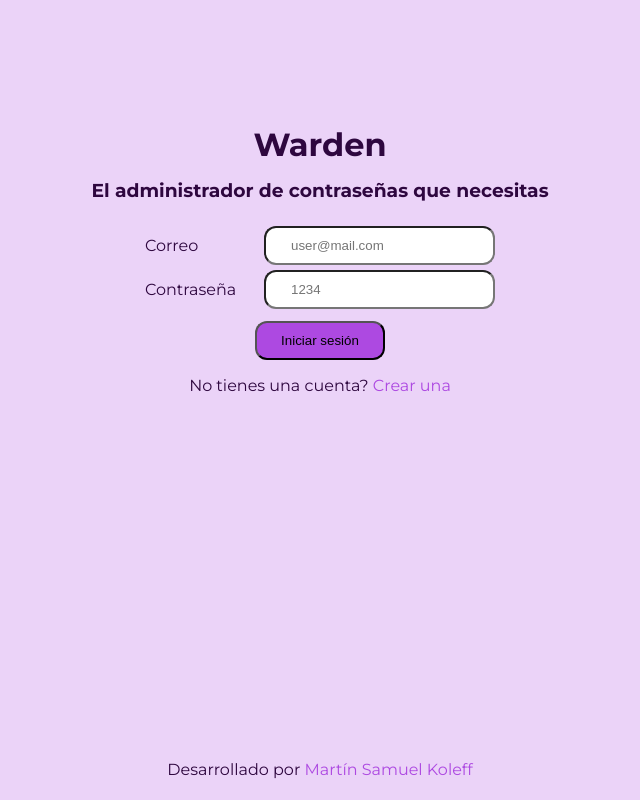
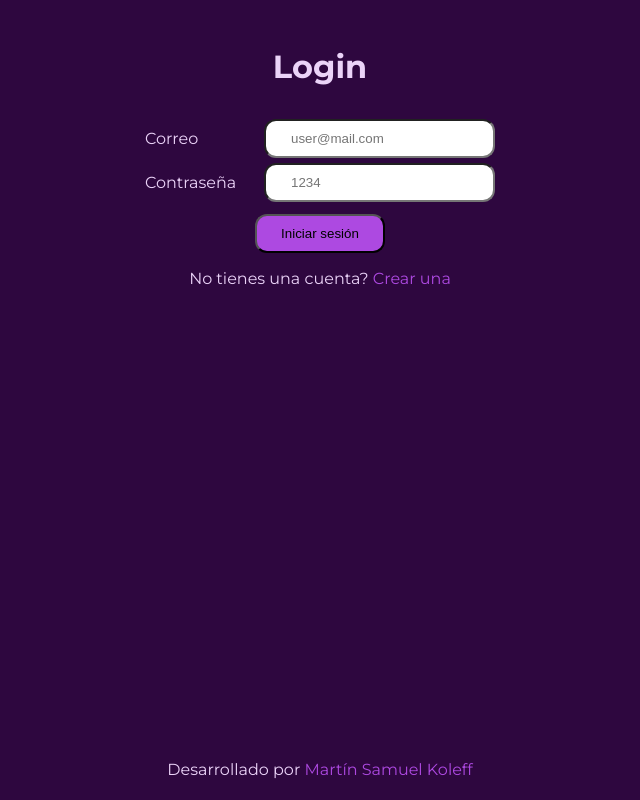
Before and after one commit to SamuelKoleff/warden-web, a plain HTML site: page login.html in a window 1280 px wide. Shown: the whole page, without its empty margins (320-960 px from the left). Drawn offline with Linux system fonts and the light colour scheme; a web font is replaced by a local one.

Commit message:
update: cambio contenedor-titulo

```diff
--- a/css/style.css
+++ b/css/style.css
@@ -1,12 +1,14 @@
 :root{
-  --lightColor: #2E073F;
-  --darkColor: #EBD3F8;
+  --purpleDarkColor: #2E073F;
+  --purpleColor: #7A1CAC;
+  --purpleLightColor: #AD49E1;
+  --lightColor: #EBD3F8;
 }
 
 @media (prefers-color-scheme: dark) {
   :root {
-    --lightColor: #EBD3F8;
-    --darkColor: #2E073F;
+    --lightColor: #2E073F;
+    --purpleDarkColor: #EBD3F8;
   }
 }
 
@@ -19,7 +21,7 @@ body {
     font-style: normal;
     user-select: none;
     color: var(--lightColor);
-    background-color: var(--darkColor);
+    background-color: var(--purpleDarkColor);
     display: flex;
     align-items: center;
     justify-content: center;
@@ -27,15 +29,9 @@ body {
 }
 
 #titulo {
-  margin-top: 125px;
+  margin-top: 50%;
   text-align: center;
-  margin-bottom: 0%;
-  font-weight: 40px;
-}
-
-#descripcion {
-  font-weight: 30px;
-  margin-top: 15px;
+  margin-bottom: 30%;
 }
 
 #contenedor-formulario {
--- a/index.html
+++ b/login.html
@@ -4,7 +4,7 @@
 <head>
   <meta charset="UTF-8">
   <meta name="viewport" content="width=device-width, initial-scale=1">
-  <title>Warden</title>
+  <title>Login - Warden</title>
   <link
     href="https://fonts.googleapis.com/css2?family=Cal+Sans&family=Montserrat:ital,wght@0,100..900;1,100..900&display=swap"
     rel="stylesheet">
@@ -13,8 +13,7 @@
 
 <body>
   <div id="contenedor-titulo">
-    <h1 id="titulo">Warden</h1>
-    <h3 id="descripcion">El administrador de contraseñas que necesitas</h3>
+    <h1 id="titulo">Login</h1>
   </div>
   <div id="contenedor-formulario">
     <form id="form" method="post">
```
